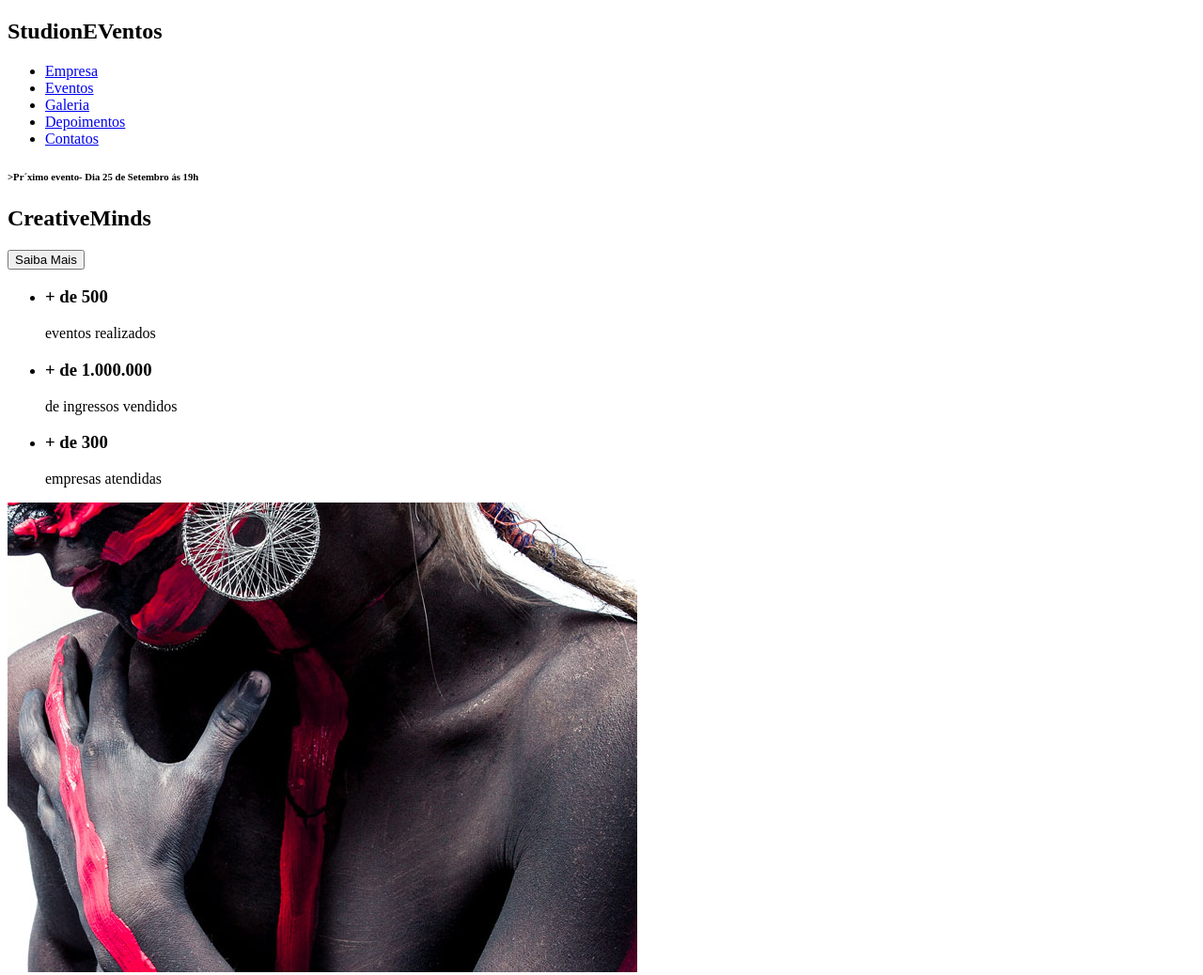
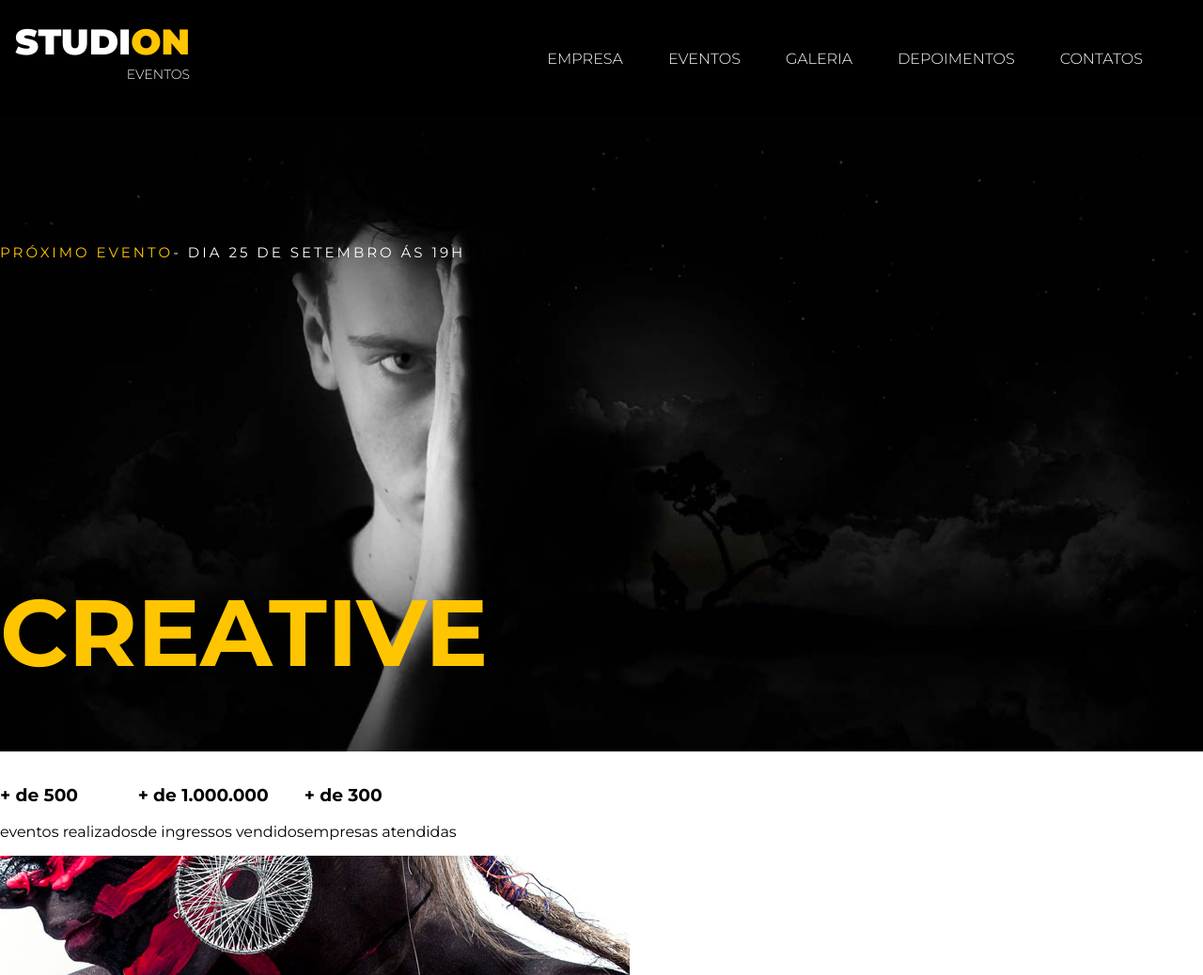
Before and after one commit to daygds12/aula1imagine, a website: page images/index.html in a window 1280 px wide. Shown: the top 1038 px of the page at 94% size. Drawn offline with Linux system fonts and the light colour scheme.

Commit message:
feat(header):implemented header style

```diff
--- a/images/index.html
+++ b/images/index.html
@@ -5,13 +5,16 @@
     <meta charset="UTF-8">
     <meta http-equiv="X-UA-Compatible" content="IE=edge">
     <meta name="viewport" content="width=device-width, initial-scale=1.0">
+    <link rel="stylesheet" href="style.css">
     <title>Studion</title>
 </head>
 
 <body>
-    <nav>
-        <h1>Studi<span>on</span><span>EVentos</span></h1>
-        <ul>
+    <nav class="navbar">
+        <h1 class="logo-studion">
+           Studi<span class="copy--primary">on </span><span class="logo-studion__subtitle">EVentos</span>
+        </h1>
+        <ul class="navbar__links">
             <li>
                 <a href="empresa">
                     Empresa
@@ -37,14 +40,18 @@
                     Contatos
                 </a>
             </li>
-        </ul>
+
     </nav>
     <header>
         <div id="slider">
             <div class="slide">
-                <h6><span>>Pr´ximo evento</span>- Dia 25 de Setembro ás 19h</h6>
-                <h2><span>Creative</span>Minds</h2>
-                <button>Saiba Mais</button>
+                <img class="slide__background-image" src="../images/banner.jpg" alt="Studion Banner">
+                <div class="slide__copy">
+                  <h6><span class="copy--primary">Próximo evento</span>- Dia 25 de Setembro ás 19h</h6>
+                  <h2><span class="copy--primary">Creative</span>Minds</h2>
+                  <button class="btn btn--slide">Saiba Mais</button>
+                </div>
+
             </div>
         </div>
     </header>
--- /dev/null
+++ b/images/style.css
@@ -0,0 +1,137 @@
+@import url('https://fonts.googleapis.com/css2?family=Montserrat:wght@300;400;700;900&display=swap');
+
+*{
+    box-sizing: border-box;
+}
+
+:root {
+    font-family: 'Montserrat', sans-serif;
+    font-size: 16px ;
+    --color-primary: #ffc500;
+    --default-padding: 1rem;
+}
+
+body{
+    margin: 0;
+    padding-top: 7.75rem;
+}
+
+ul{
+    display: flex;
+    list-style: none;
+    padding-left: 0;
+
+}
+
+
+.navbar{
+    position: fixed;
+    z-index: 1;
+    display: grid;
+    grid-template-columns: 1fr 9fr ;
+    align-items: center ;
+    top: 0;
+    left:0;
+    width: 100vw;
+    height: 7.75rem;
+    padding: 0 1rem;
+    background-color: #000;
+    color: #fff;
+}
+
+.navbar__links{
+    justify-self: end;
+}
+
+.navbar__links li{
+    margin-right: 3rem;
+    text-transform: uppercase;
+}
+
+.navbar__links a {
+    font-weight: 300;
+    color: #fff;
+    text-decoration: none;
+}hp
+
+.navbar__links a:hover {
+    color: var(--color-primary);
+}
+
+.logo-studion{
+    font-size: 2.375rem;
+    font-weight: 900;
+    line-height: 1ch;   /*relativa ao tamanho da altura do glifo 0 da fonte*/
+    text-transform: uppercase;
+    text-align: right;
+}
+.logo-studion__subtitle{
+    font-size: 0.875rem;
+    font-weight: 300 ;
+
+}
+
+.copy--primary{
+    color: var(--color-primary);
+}
+
+#slider{
+
+    background-color: #000;
+    color: #fff;
+
+}
+.slide{
+    position: relative;
+    height: calc(100vh - 7.75rem);
+}
+
+.slide__background-image{
+    width: 100%;
+    height: 100%;
+    object-fit: cover;
+    object-position: center;
+}
+
+.slide__copy{
+    position: absolute;
+    top: 6.25rem;
+    left: 50wm;
+
+}
+
+.slide__copy h6{
+    font-size: 0.9375rem;
+    font-weight: 400;
+    text-transform: uppercase;
+    letter-spacing: .1875rem;
+}
+
+.slide__copy h2{
+    font-size: 6.25rem;
+    text-transform:uppercase;
+    line-height: 6.25;
+}
+
+.slide__copy h2 span{
+    display: block;
+}
+
+.btn{
+   cursor: pointer;
+   padding: 1.25rem 2.5rem;
+   border: 0.125rem solid #fff;
+   border-radius: 5rem;
+   color: var(--color-primary);
+   background: unset ;
+   font-size: 0.9375rem;
+   font-weight: 700;
+   text-transform: uppercase;
+   transition: 0.5s all ease;
+}
+
+.btn:hover , btn:active , bt:focus{
+    border-color: var(--color-primary);
+    background-color: var(--color-primary);
+    color: #fff;
+}
```
